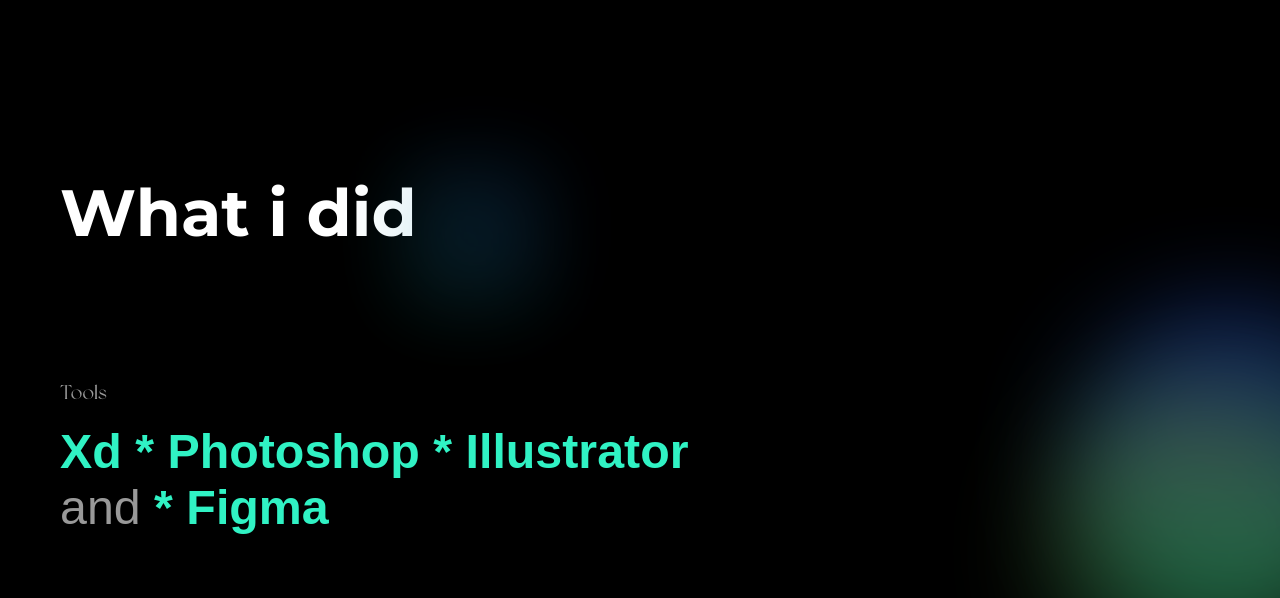
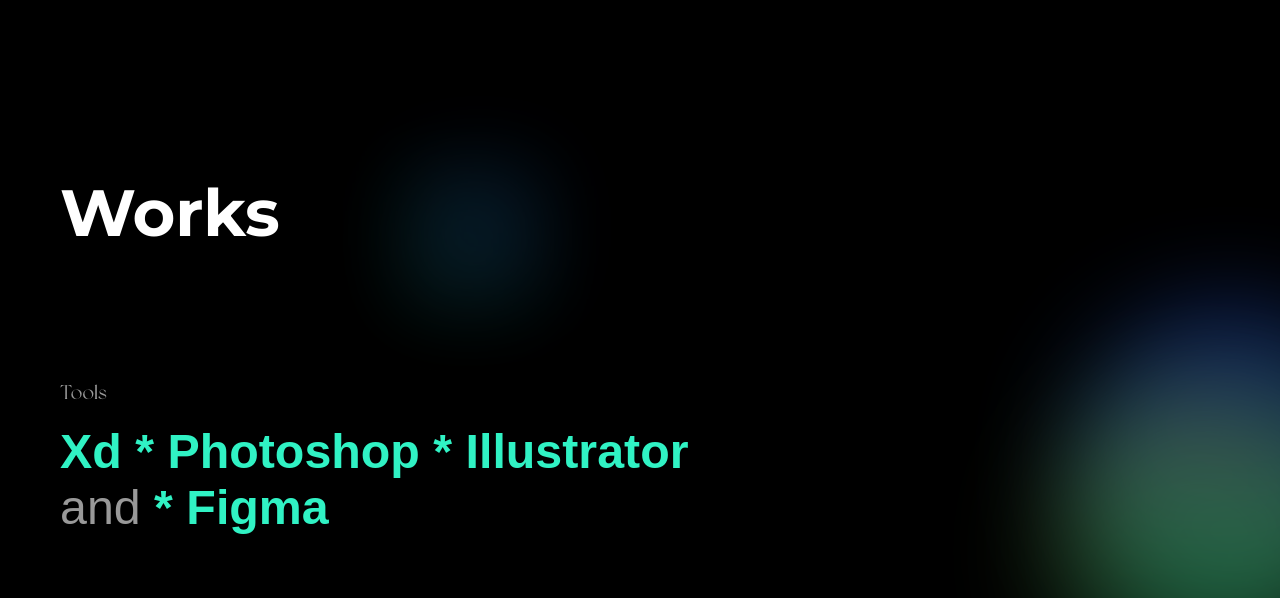
Before and after one commit to main854/portfolio, a plain HTML site: page index.html in a window 1280 px wide. Shown: the part 5680-6278 px from the top of the page. Drawn offline with nearby package versions, Linux system fonts and the light colour scheme; files whose address does not match are found by name.

Commit message:
Add files via upload

```diff
--- a/index.html
+++ b/index.html
@@ -111,7 +111,7 @@
       <div class="w_grad_circle02"></div>
       <div class="w_grad_circle03"></div>
     <h2 class="w_tit" data-aos="fade-down" data-aos-duration="1000">
-        What i did
+        Works
     </h2>
     <p class="category" data-aos="fade-up" data-aos-duration="1200">
       Tools
```
